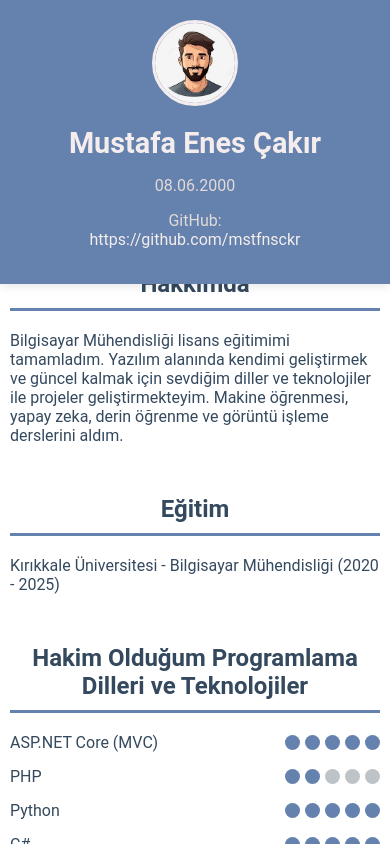
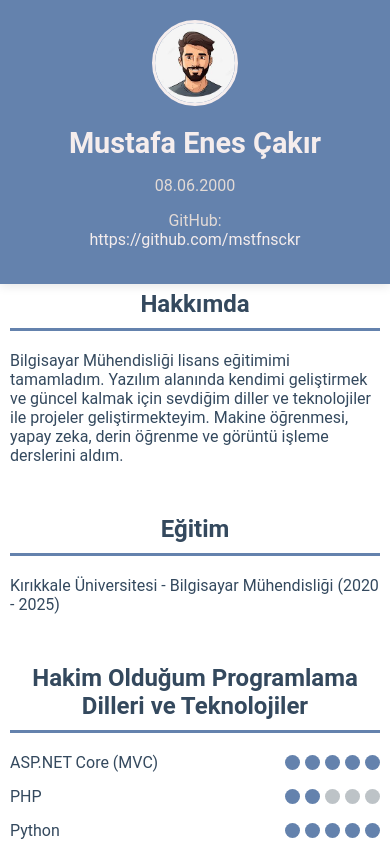
Before and after one commit to mstfnsckr/cv_web_sitem, a plain HTML site: page index.html in a window 390 px wide. Drawn offline with Linux system fonts and the light colour scheme.

Commit message:
10.09/19.10

```diff
--- a/index.css
+++ b/index.css
@@ -172,7 +172,7 @@ html, body {
         margin-left: 0;
         width: 100%;
         padding: 10px;
-        margin-top: 240px; /* Sabit menü ile ana menü arasında 20px boşluk */
+        margin-top: 260px; /* Sabit menü ile ana menü arasında 20px boşluk */
     }
 
     .sabitmenu img {
```
